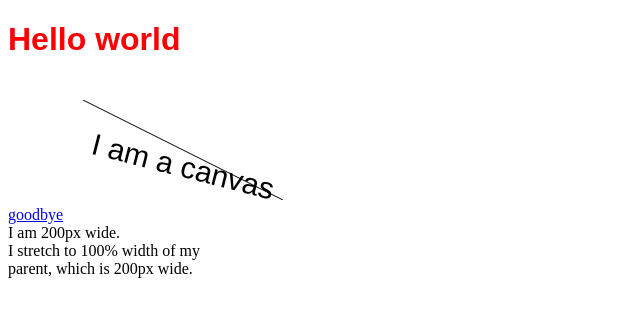
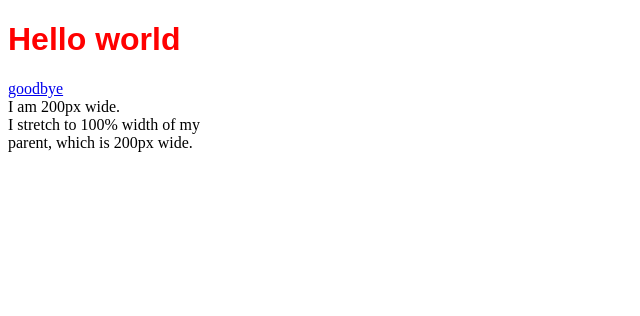
Before and after one commit to happo/happo-playwright, a Next.js app: page / in a window 1280 px wide. Shown: the top 316 px of the page, without its empty margins (0-640 px from the left). Built offline with nearby package versions, Linux system fonts and the light colour scheme.

Commit message:
Remove canvas from test page
We're not using the canvas to verify anything, and it makes the page
more complex so I'm removing it. I believe we have this copy-pasted here
from the Cypress test, and we don't need to assert anything here.

```diff
--- a/pages/index.tsx
+++ b/pages/index.tsx
@@ -1,48 +1,10 @@
-import React, { useEffect, useRef } from 'react';
-
-function CanvasImage({ responsive }: { responsive?: boolean }) {
-  const canvasRef = useRef<HTMLCanvasElement>(null);
-
-  useEffect(() => {
-    if (!canvasRef.current) {
-      return;
-    }
-
-    const ctx = canvasRef.current.getContext('2d');
-
-    if (!ctx) {
-      return;
-    }
-
-    ctx.moveTo(0, 0);
-    ctx.lineTo(200, 100);
-    ctx.stroke();
-    ctx.font = '30px Arial';
-    ctx.rotate(0.25);
-    ctx.fillText('I am a canvas', 20, 50);
-  });
-
-  return (
-    <canvas
-      className="canvas"
-      data-test="untainted-canvas"
-      style={{
-        padding: 20,
-        width: responsive ? 'calc(100% - 40px)' : undefined,
-      }}
-      ref={canvasRef}
-      width={responsive ? undefined : '200'}
-      height={responsive ? undefined : '100'}
-    />
-  );
-}
+import React from 'react';
 
 export default function IndexPage() {
   return (
     <main>
       <h1>Hello world</h1>
       <a href="/goodbye">goodbye</a>
-      <CanvasImage />
 
       <div style={{ width: 200 }}>
         I am 200px wide.
```
